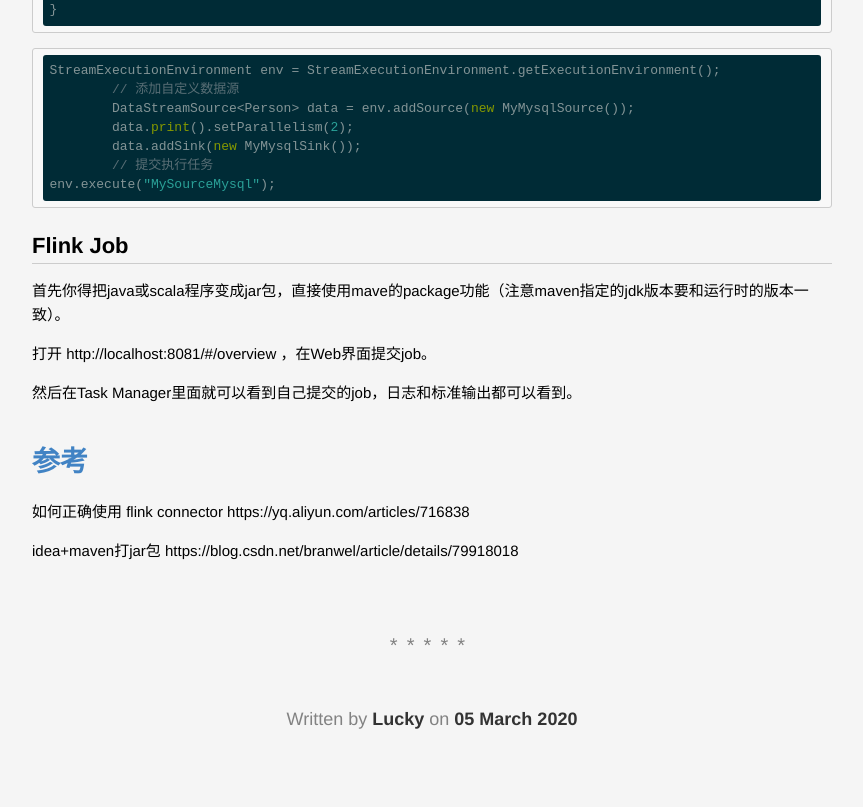
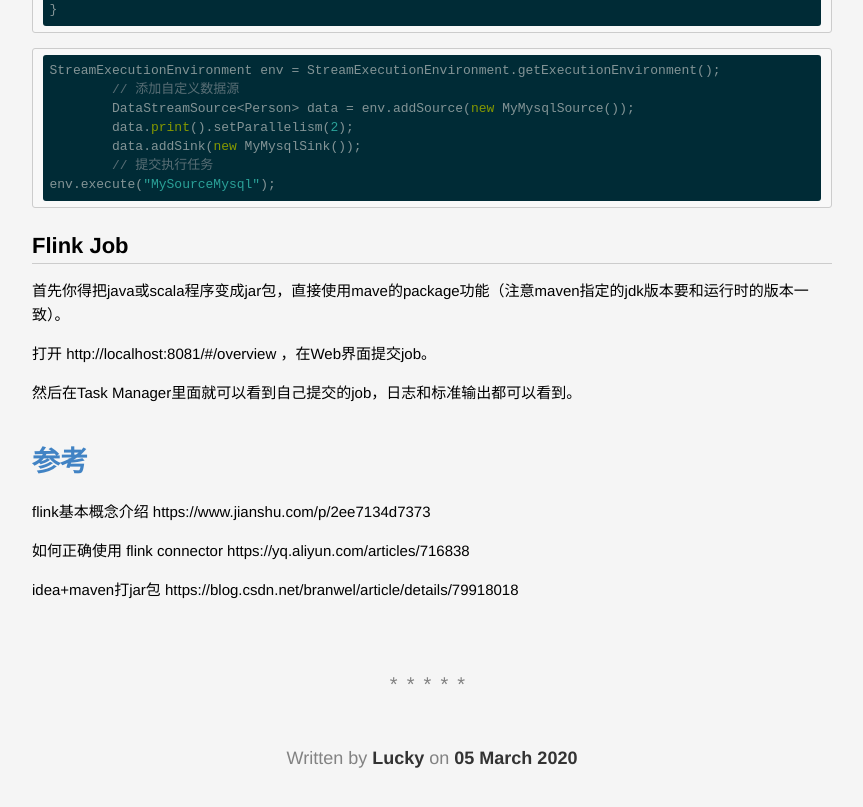
Before and after one commit to lucky521/blog, a Jekyll site: the page built from _posts/framework/2020-03-05-flink.markdown, in a window 1280 px wide and 900 px high, scrolled down 4567 px. Shown: the top 807 px of the window, without its empty margins (208-1071 px from the left). Built offline with Jekyll 4.4.1, drawn with Linux system fonts in a browser that asks for light colours.

Commit message:
Update 2020-03-05-flink.markdown

```diff
--- a/_posts/framework/2020-03-05-flink.markdown
+++ b/_posts/framework/2020-03-05-flink.markdown
@@ -221,6 +221,8 @@ env.execute("MySourceMysql");
 
 # 参考
 
+flink基本概念介绍 https://www.jianshu.com/p/2ee7134d7373
+
 如何正确使用 flink connector https://yq.aliyun.com/articles/716838
 
 idea+maven打jar包  https://blog.csdn.net/branwel/article/details/79918018
```
